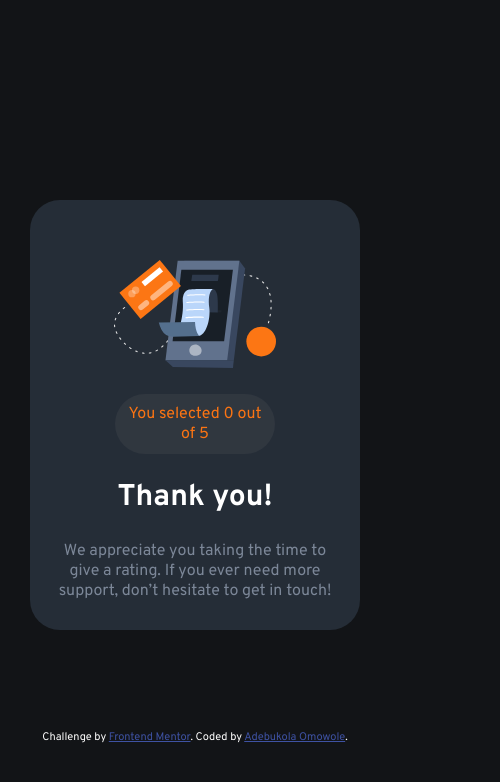
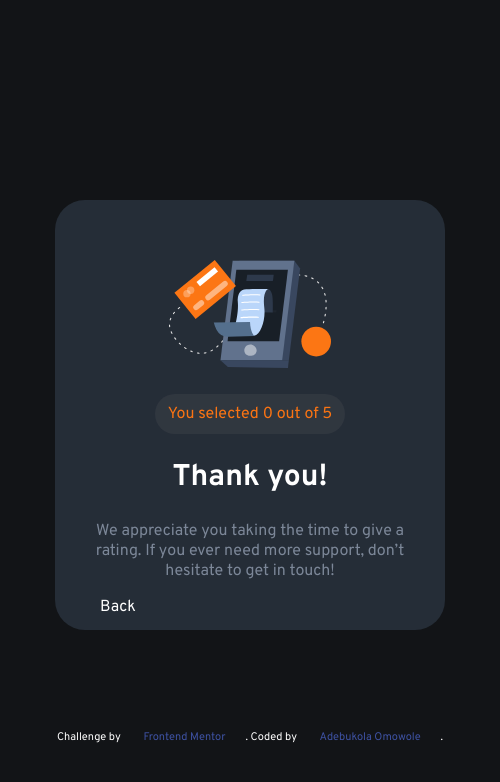
Before and after one commit to Adebukol/Interactive-rating-component, a plain HTML site: page index.html in a window 390 px wide. Both pictures are taken after a click on the button "SUBMIT". Shown: the whole page, 500 px wide, since content can reach past the window. Drawn offline with Linux system fonts and the light colour scheme.

Commit message:
new update

```diff
--- a/app.js
+++ b/app.js
@@ -33,3 +33,8 @@ function cd() {
 function ef() {
   fifthEl.style.background ="hsl(217, 12%, 63%)";
 };
+
+function view(){
+  document.getElementById("our-rate").style.display = "block";
+  document.getElementById("thank-you-msg").style.display = "none";
+}
--- a/index.html
+++ b/index.html
@@ -29,6 +29,8 @@
 
   <button id="save-el" onclick="show()" class="submit-btn" type="submit">SUBMIT</button>
 </section>
+
+
   <!-- --------------------------------------Rating state end ----------------------------------------->
   <section id="thankyou-msg" class="thank-you">
     <div class="t-items">
@@ -41,7 +43,9 @@
       <p  class="t-text">We appreciate you taking the time to give a rating. If you ever need more support,
       don’t hesitate to get in touch!</p>
     </div>
+    <a href="#" onclick="view()">Back</a>
   </section>
+
 
 
   <div class="attribution">
--- a/style.css
+++ b/style.css
@@ -119,10 +119,21 @@ body{
  .t-text{
   color: hsl(216, 12%, 54%);
  }
-
+a{
+  color: #fff;
+  text-decoration: dotted;
+ margin: 20px;
+}
  @media screen and (max-width: 600px) {
   body{
-    width: 100%;
+    max-width: 600px;
   }
-
+  .review{
+    width: 50%;
+  }
+  .thank-you{
+    width: 68%;
+    margin-left: auto;
+    margin-right: auto;
+  }
  }
```
